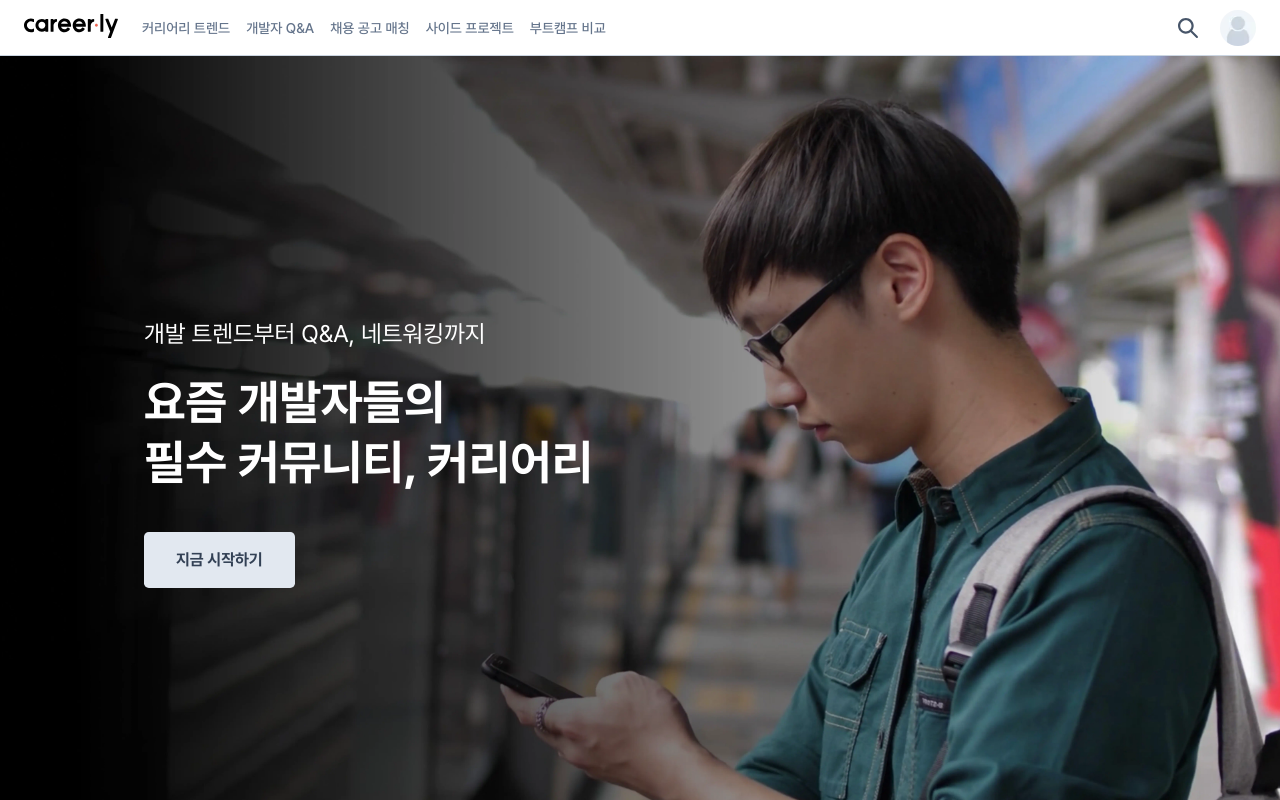
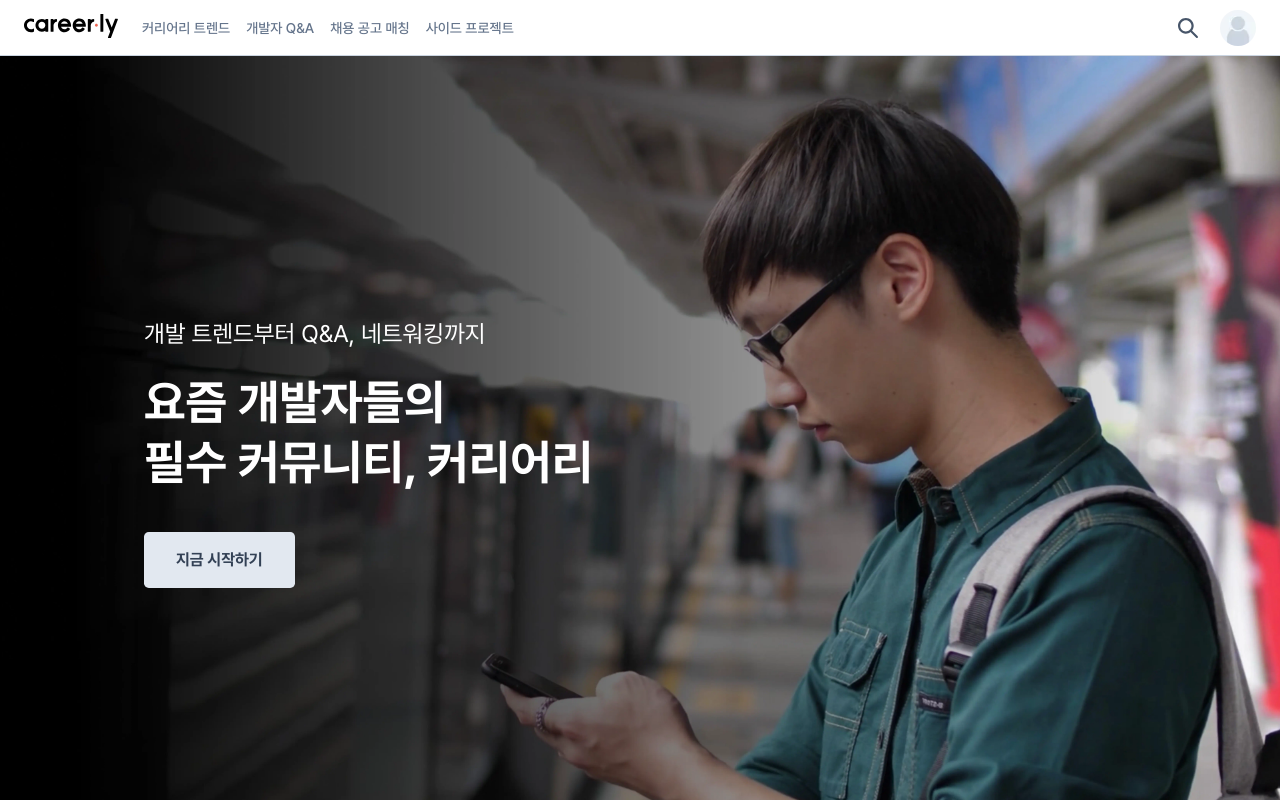
Before and after one commit to uyfly/careerly-clone, a React (Create React App) app in the folder frontend/: page / in a window 1280 px wide. Shown: the top 800 px of the page. Built offline with nearby package versions, Linux system fonts and the light colour scheme.

Commit message:
부트캠프 비교 메뉴 삭제

```diff
--- a/frontend/src/layouts/Header.js
+++ b/frontend/src/layouts/Header.js
@@ -67,12 +67,6 @@ const Header = () => {
             className="hidden md:flex h-full p-2 items-center gap-1 font-medium text-center text-sm leading-none hover:text-slate-900 text-slate-500"
           >
             <p>사이드 프로젝트</p>
-          </a>
-          <a
-            href=""
-            className="hidden md:flex h-full p-2 items-center gap-1 font-medium text-center text-sm leading-none hover:text-slate-900 text-slate-500"
-          >
-            <p>부트캠프 비교</p>
           </a>
         </div>
         <div className="flex items-center gap-1">
```
